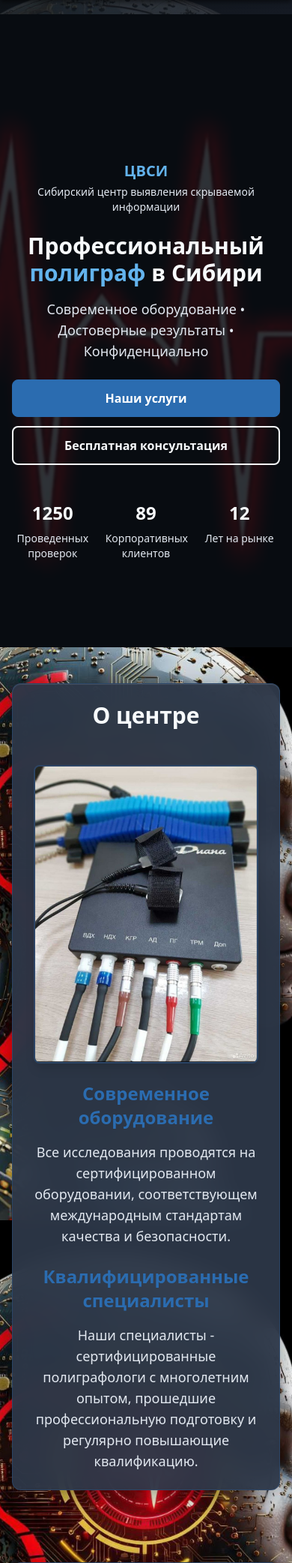
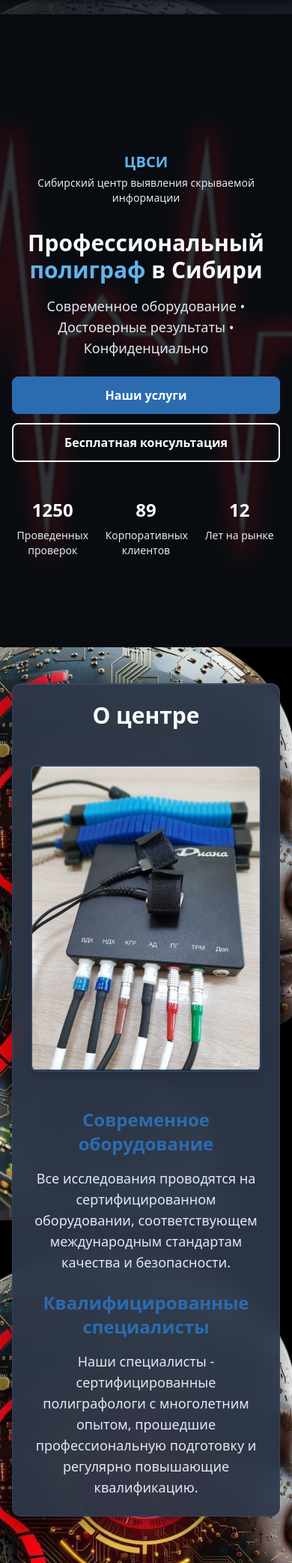
Before and after one commit to alexfedorov81-cloud/cbsi, a Django app: page / in a window 390 px wide. Shown: the part 61-2145 px from the top of the page at 75% size. Run offline with Django 5.2, Linux system fonts and the light colour scheme; data that the repository does not hold is empty.

Commit message:
fix: mobile hero positioning and desktop layout

```diff
--- a/templates/core/home.html
+++ b/templates/core/home.html
@@ -12,10 +12,10 @@
 {% block content %}
 
     <!-- Герой-секция -->
-    <section class="hero-overlay text-light min-h-screen flex items-center justify-center pt-20 md:pt-0" aria-labelledby="main-heading" itemscope itemtype="https://schema.org/ProfessionalService">
+    <section class="hero-overlay text-light min-h-screen flex items-center justify-center pt-16 md:pt-0" aria-labelledby="main-heading" itemscope itemtype="https://schema.org/ProfessionalService">
         <div class="container mx-auto px-4 text-center">
             <!-- Логотип/название для мобильных -->
-            <div class="md:hidden mb-6 fade-in">
+            <div class="md:hidden mb-8 fade-in">
                 <div class="text-xl font-bold text-accent">
                     ЦВСИ
                 </div>
@@ -77,8 +77,8 @@
 
                 <!-- Блок с оборудованием -->
                 <div class="equipment-section">
-                    <div class="equipment-container flex flex-col lg:flex-row gap-6 md:gap-8">
-                        <div class="equipment-image lg:flex-1">
+                    <div class="equipment-container flex flex-col lg:flex-row gap-6 md:gap-8 items-center lg:items-start">
+                        <div class="equipment-image lg:flex-1 max-w-md lg:max-w-lg mx-auto">
                             <img src="{% static 'images/equipment.jpg' %}"
                                  alt="Профессиональный компьютерный полиграф Диана для детекции лжи"
                                  class="equipment-img w-full rounded-lg shadow-lg"
@@ -92,7 +92,7 @@
                             </div>
                         </div>
 
-                        <div class="equipment-info lg:flex-1">
+                        <div class="equipment-info lg:flex-1 mt-6 lg:mt-0">
                             <h3 class="equipment-title text-2xl sm:text-3xl font-bold text-light mb-4">Современное оборудование</h3>
                             <p class="equipment-description text-lg text-light-secondary mb-6">
                                 Все исследования проводятся на сертифицированном оборудовании, соответствующем международным стандартам качества и безопасности.
```
